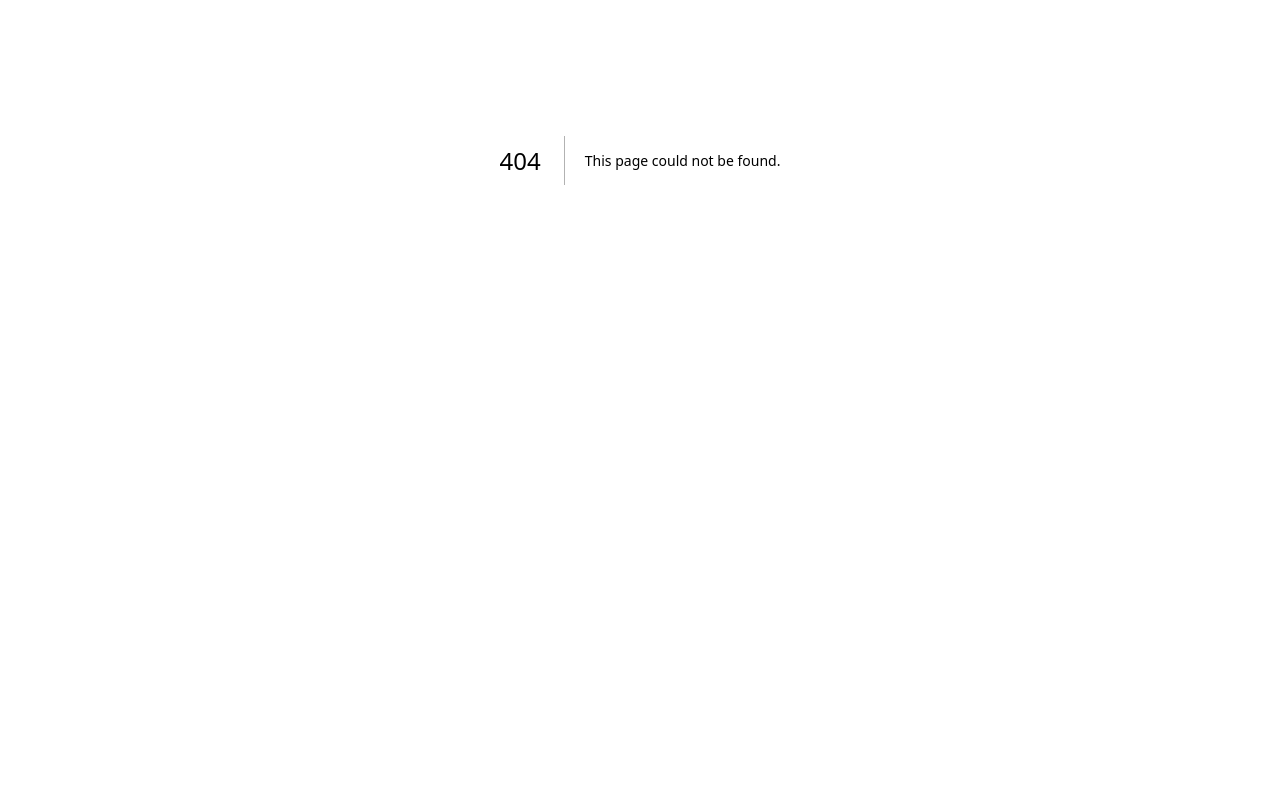
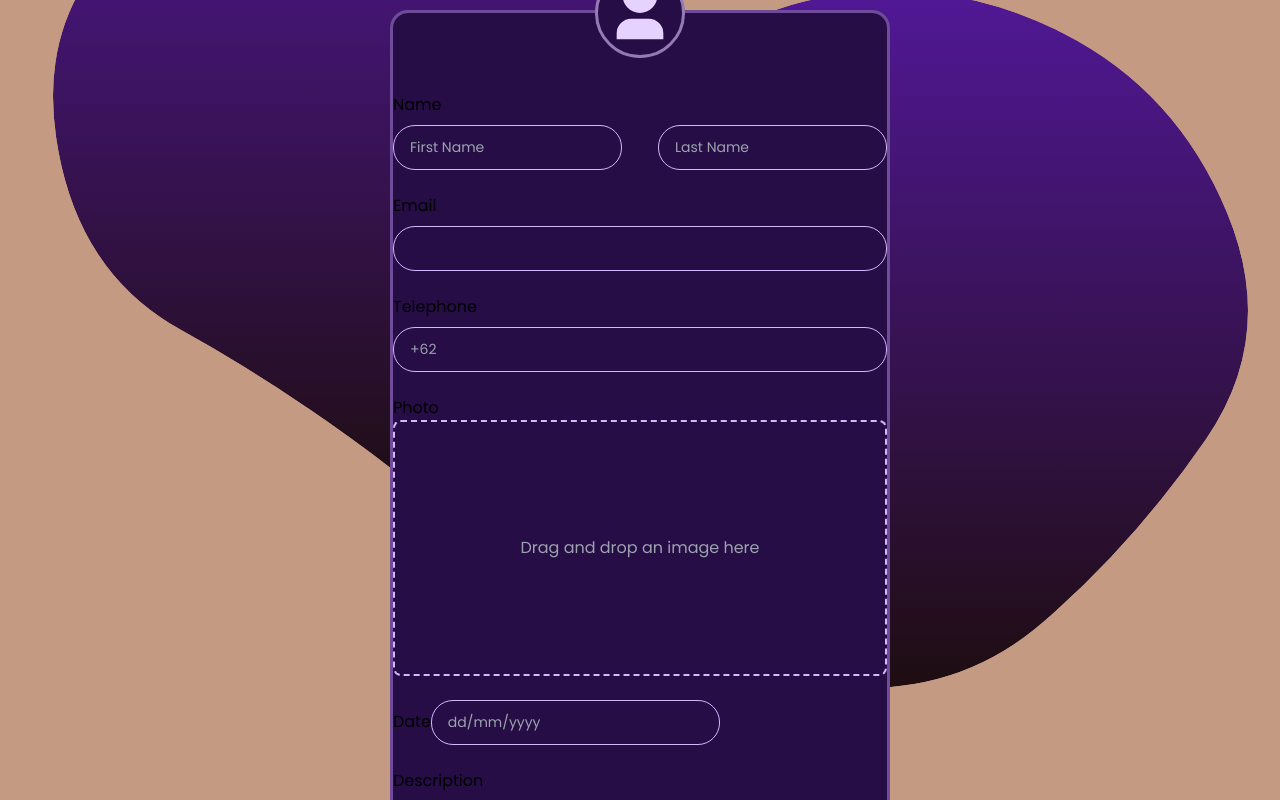
Before and after one commit to Gabbynts/tour-de-world, a Next.js app: page /forms/river in a window 1280 px wide. Before the commit this address had no page. Shown: the part 240-1040 px from the top of the page. Before the commit the page ends 800 px from the top, so only its background shows below. Built offline with nearby package versions, Linux system fonts and the light colour scheme.

Commit message:
feat: add river forms

```diff
--- /dev/null
+++ b/src/pages/forms/river.tsx
@@ -0,0 +1,170 @@
+import Input from '@/components/forms/Input';
+import TextArea from '@/components/forms/TextArea';
+import Layout from '@/components/layout/Layout';
+import Head from 'next/head';
+import React, { useState } from 'react';
+import { RiUser3Fill } from 'react-icons/ri';
+import Image from 'next/image';
+import Calendar from '@/components/forms/Calendar';
+import PhotoInput from '@/components/forms/Photos';
+import { FormProvider, useForm } from 'react-hook-form';
+import SuccessModal from '@/components/modal/SuccessModal';
+
+export default function Desert() {
+  const methods = useForm({
+    mode: 'onTouched',
+  });
+
+  const [showSuccessModal, setShowSuccessModal] = useState(false);
+  const [showFailedModal, setShowFailedModal] = useState(false);
+
+  const {
+    formState: { errors },
+  } = useForm();
+  const { handleSubmit } = methods;
+
+  const onSubmit = (data: unknown) => {
+    {setShowSuccessModal(!showSuccessModal);}
+    // if(data){
+    //   {setShowSuccessModal(!showSuccessModal);}
+    // }
+    // else setShowFailedModal(!showFailedModal)
+
+    // eslint-disable-next-line no-console
+    console.log(errors);
+    console.log({ data });
+    return;
+  };
+
+  return (
+    <>
+      <Layout>
+        <Head>
+          <title>Paris | Tour De World</title>
+          <meta name='TourDeWorld' content='' />
+          <meta name='viewport' content='width=device-width, initial-scale=1' />
+          <link rel='icon' href='/favicon.ico' />
+        </Head>
+        <main className='layout min-h-screen pt-20'>
+          <Image
+            alt='blob'
+            src='/blob.svg'
+            width={700}
+            height={800}
+            className='fixed -z-10 right-8 -bottom-32'
+          />
+          <Image
+            alt='blob'
+            src='/blobsm.svg'
+            width={700}
+            height={800}
+            className='fixed -z-10 top-12'
+          />
+          <div className='flex relative flex-col p-12 rounded-[12px] pt-6 items-center'>
+            <h1 className='text-[60px] text-center pb-14'>
+              Share Your Experiences
+            </h1>
+            <div className='flex flex-col pt-20 pb-9 border-[3px] bg-[#260D45] border-[#6E4C99] rounded-[18px] w-[500px] items-center'>
+              <RiUser3Fill className='absolute w-[70px] h-[70px] top-[135px] z-10 text-[#E6D2FF]' />
+              <div className='absolute border-[3px] border-[#957BB6] rounded-full w-[90px] h-[90px] bg-[#260D45] top-32'></div>
+              <FormProvider {...methods}>
+                <form
+                  onSubmit={handleSubmit(onSubmit)}
+                  className='flex flex-col gap-y-6'
+                >
+                                   <div className='flex gap-x-9 justify-between'>
+                    <Input
+                      id='firstName'
+                      label='Name'
+                      placeholder='First Name'
+                      validation={{
+                        required: 'This is required',
+                        minLength: {
+                          value: 4,
+                          message: 'Minimum 4 characters',
+                        },
+                        pattern: {
+                          value: /^[A-Za-z]+$/i,
+                          message: 'Name Format not Valid'
+                        }
+                      }}
+                    />
+                    <div className='pt-6'>
+                      <Input
+                        id='lastName'
+                        placeholder='Last Name'
+                        validation={{ pattern: {
+                          value: /^[A-Za-z]+$/i,
+                          message: 'Name Format not Valid'
+                        } }}
+                      />
+                    </div>
+                  </div>
+                  <Input
+                    id='email'
+                    label='Email'
+                    type='email'
+                    validation={{
+                      required: 'This is required',
+                    }}
+                  />
+                  <Input
+                    id='telephone'
+                    label='Telephone'
+                    type='tel'
+                    placeholder='+62'
+                    validation={{
+                      required: 'This is required',
+                      pattern: {
+                        value: /[0-9]/,
+                        message: 'Number only',
+                      },
+                    }}
+                  />
+
+                  <PhotoInput
+                    id='photo'
+                    label='Photo'
+                    validation={{}}
+                    // validation={{ required: 'Photo must be filled' }}
+                  />
+                  <Calendar
+                    id='date'
+                    label='Date'
+                    validation={{
+                      required: 'Date must be filled',
+                      valueAsDate: true,
+                    }}
+                    placeHolder='dd/mm/yyyy'
+                  />
+                  <TextArea
+                    id='story'
+                    label='Description'
+                    validation={{
+                      required: 'This is required',
+                    }}
+                  />
+                  <button
+                    type='submit'
+                    className='bg-[#957BB6] rounded-xl p-3 hover:bg-[#493b5c]'
+                  >
+                    Submit
+                  </button>
+                  {showSuccessModal && (
+                <SuccessModal onClose={() => setShowSuccessModal(false)} message={''} />
+              )}
+              {/* {showFailedModal && (
+                <FailedModal
+                  message='Something went wrong. Please try again later.'
+                  onClose={() => setShowFailedModal(false)}
+                />
+              )} */}
+                </form>
+              </FormProvider>
+            </div>
+          </div>
+        </main>
+      </Layout>
+    </>
+  );
+}
```
